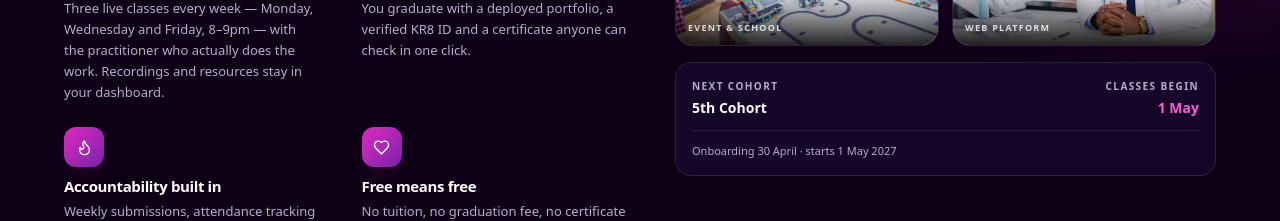
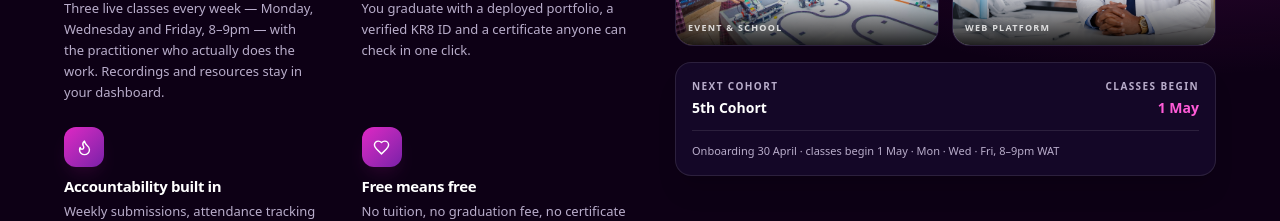
Before and after one commit to kr8digitals/KR8-Academy, a React (Vite) app: page / in a window 1280 px wide. Shown: the part 1780-2001 px from the top of the page. Built offline with nearby package versions, Linux system fonts and the light colour scheme.

Commit message:
Academy: programme facts in one place, README, no redundant dates
Co-authored-by: arena-agent <297053741+arena-agent@users.noreply.github.com>

```diff
--- a/src/pages/Admin.tsx
+++ b/src/pages/Admin.tsx
@@ -1077,7 +1077,7 @@ function SettingsPanel() {
           <Field label="Cohort name" htmlFor="s-name">
             <Input id="s-name" value={form.cohortName} onChange={(e) => setForm({ ...form, cohortName: e.target.value })} />
           </Field>
-          <Field label="Orientation date" htmlFor="s-start">
+          <Field label="Classes begin" htmlFor="s-start">
             <Input id="s-start" type="datetime-local" value={new Date(form.cohortStart).toISOString().slice(0, 16)} onChange={(e) => setForm({ ...form, cohortStart: new Date(e.target.value).toISOString() })} />
           </Field>
           <Field label="Applications close" htmlFor="s-deadline">
--- a/src/pages/Home.tsx
+++ b/src/pages/Home.tsx
@@ -13,7 +13,6 @@ import {
 import { ADMISSION_STEPS, MENTORS, PILLARS, PROGRAMME, TRACKS } from "../data/academy";
 import { useDb } from "../lib/hooks";
 import { useSeo, organizationJsonLd } from "../lib/seo";
-import { formatDate } from "../lib/utils";
 import { ButtonLink, SectionHead } from "../components/ui";
 import { CtaBand, Faq, Marquee, Reveal, SectionIndex } from "../components/sections";
 import { MentorCard, TestimonialWall, TrackCard, VerifyWidget } from "../components/showcase";
@@ -349,8 +348,8 @@ export default function Home() {
                 </div>
               </div>
               <p className="mt-3 border-t border-white/10 pt-3 text-[11px] text-muted">
-                Onboarding {PROGRAMME.onboardingDay} · starts{" "}
-                {formatDate(db.settings.cohortStart, { day: "numeric", month: "long", year: "numeric" })}
+                Onboarding {PROGRAMME.onboardingDay} · classes begin {PROGRAMME.classesBegin} ·{" "}
+                {PROGRAMME.classDaysShort}, {PROGRAMME.classTimeShort}
               </p>
             </div>
           </div>
```
Also changed, not shown: 1 other file (tests, documents, lock files or other folders).
